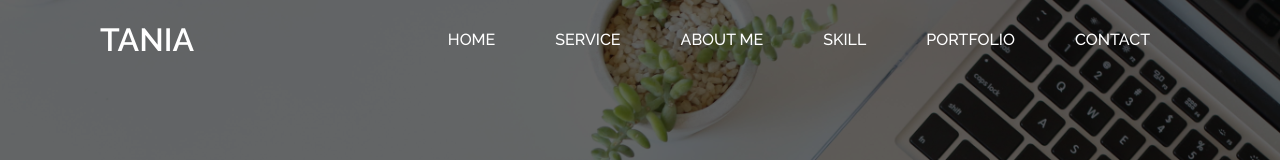
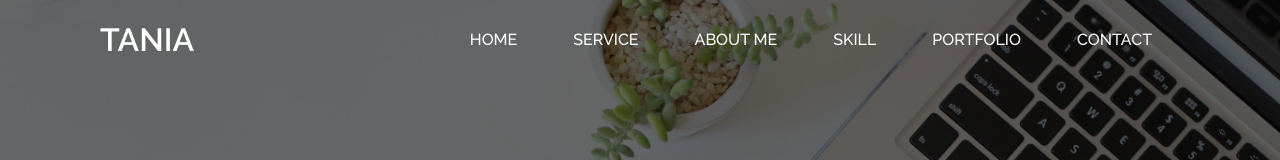
Before and after one commit to Tania415/All-in-one, a plain HTML site: page index.html in a window 1280 px wide. Shown: the top 160 px of the page. Drawn offline with Linux system fonts and the light colour scheme.

Commit message:
Update style.css

```diff
--- a/css/style.css
+++ b/css/style.css
@@ -32,8 +32,8 @@ header {
 
 li {
  list-style: none;
- margin-left: 5px;
- margin-right: 5px;
+ margin-left: 3px;
+ margin-right: 3px;
 }
 
 .flex {
```
